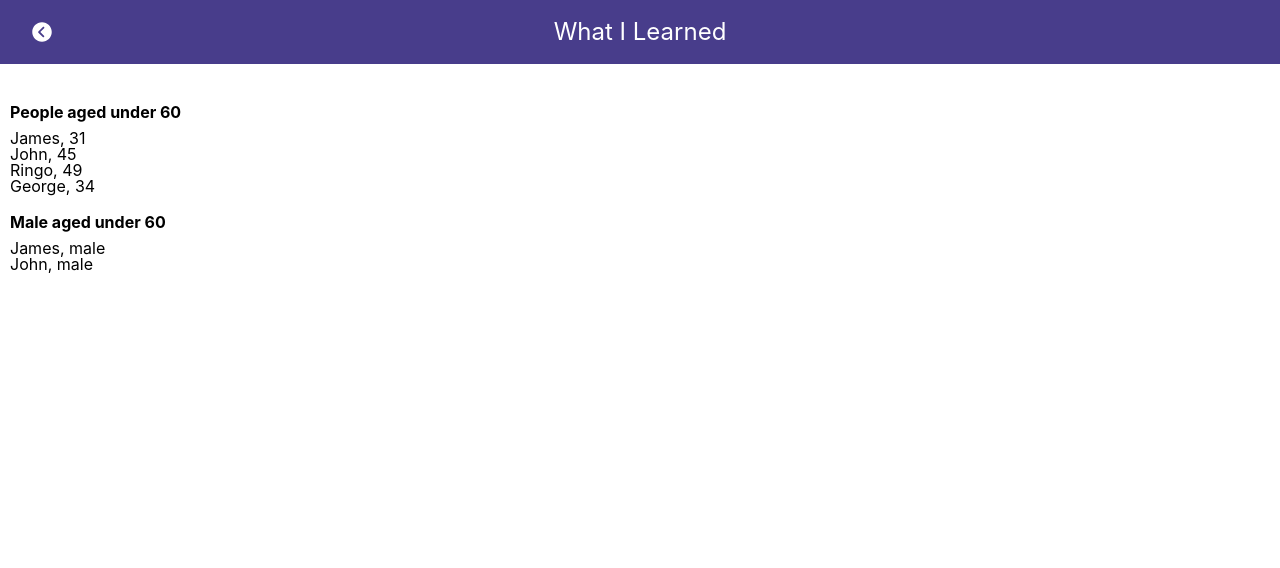
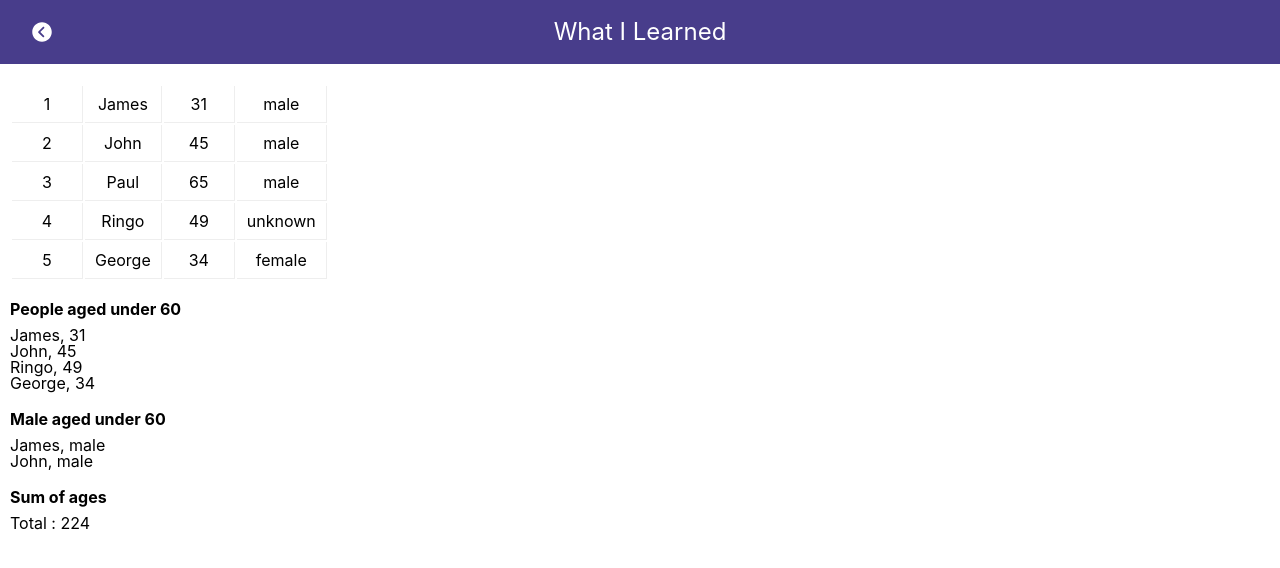
Before and after one commit to saebomp/todayilearned, a React (Create React App) app: page /filter in a window 1280 px wide. Shown: the top 568 px of the page. Built offline with nearby package versions, Linux system fonts and the light colour scheme; the HTML template or start-up script is replaced by a standard one.

Commit message:
feat : add table in Filter

```diff
--- a/src/components/Filter.js
+++ b/src/components/Filter.js
@@ -11,6 +11,13 @@ const styles = {
   h4 : {
     marginTop:'20px',
     marginBottom:'10px'
+  },
+  td : {
+    textAlign:'center',
+    padding:'10px',
+    borderRight:'1px solid #eee',
+    borderBottom:'1px solid #eee',
+    width:'50px'
   }
 }
 
@@ -39,14 +46,24 @@ const people = [
     name: 'George',
     age: 34,
     gender:'female'
-  }
+  },
 ];
 
 const Filter = () => {
-
+  const sum = people.map(_age => _age.age).reduce((a, b) => a + b)
 
   return (
     <div style={styles.margin}>
+      <table>
+        {people.map((person, index) => (
+          <tr>
+            <td style={styles.td}>{index+1}</td>
+            <td style={styles.td}>{person.name}</td>
+            <td style={styles.td}>{person.age}</td>
+            <td style={styles.td}>{person.gender}</td>
+          </tr>
+        ))}
+      </table>
       <h4 style={styles.h4}>People aged under 60</h4>
       {people.filter(person => person.age < 60).map(filteredName => (
         <li style={styles.list}>{filteredName.name}, {filteredName.age}</li>
@@ -55,6 +72,8 @@ const Filter = () => {
       {people.filter(person => person.age < 60).filter(gen => gen.gender === 'male').map(filteredName => (
         <li style={styles.list}>{filteredName.name}, {filteredName.gender}</li>
       ))}
+      <h4 style={styles.h4}>Sum of ages</h4>
+      <li style={styles.list}>Total : {sum}</li>
     </div>
   )
 }
@@ -63,3 +82,4 @@ export default Filter
 
 
 // https://upmostly.com/tutorials/react-filter-filtering-arrays-in-react-with-examples
+// https://stackoverflow.com/questions/62358365/react-js-get-sum-of-numbers-in-array
```
